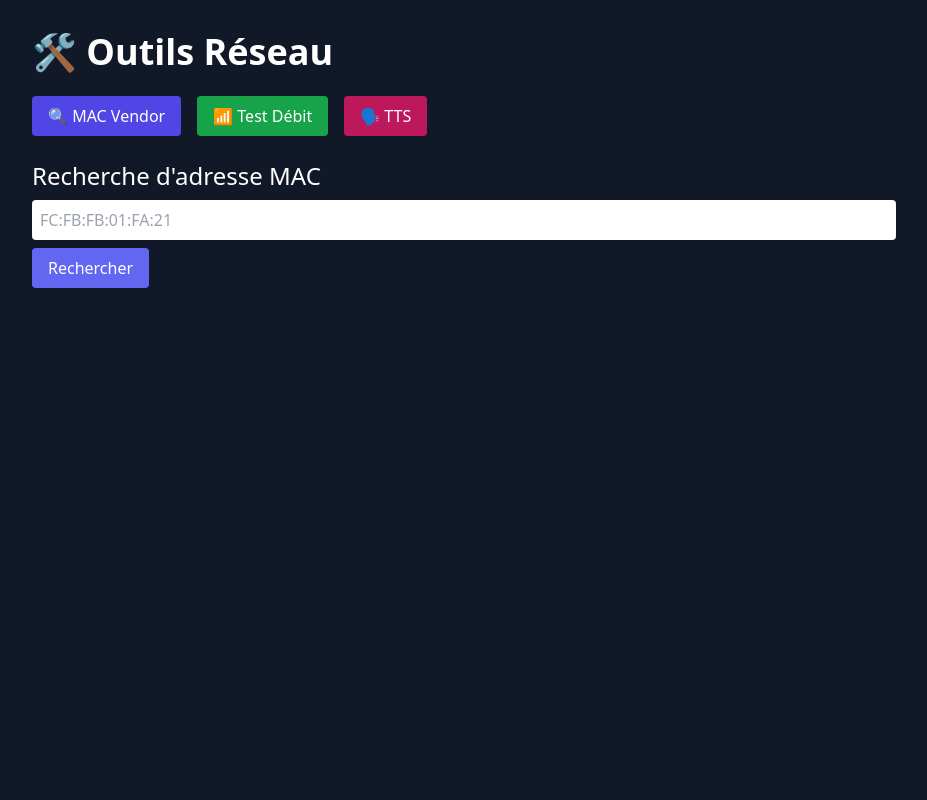
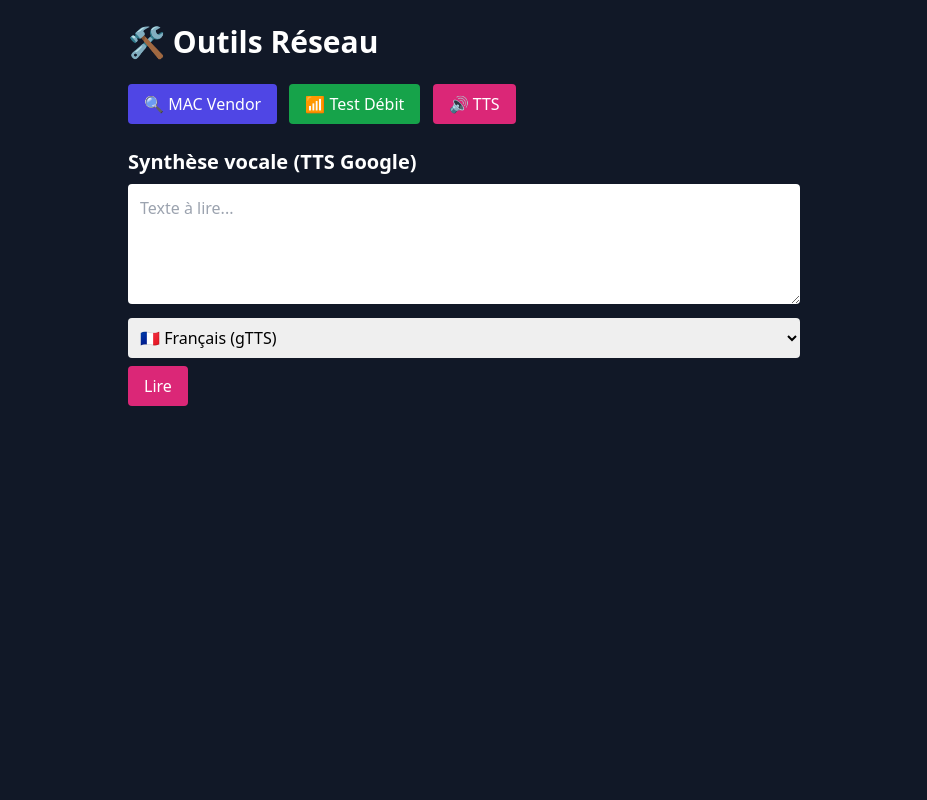
Before and after one commit to milousebw/mikrotik-tools, a Python web app: template templates/index.html in a window 1280 px wide. Shown: the whole page, without its empty margins (176-1103 px from the left). Run offline with Jinja, Linux system fonts and the light colour scheme; the template is opened without the code that fills it, so the values that code supplies are empty; some libraries are stand-ins or nearby versions.

Commit message:
Update index.html

```diff
--- a/templates/index.html
+++ b/templates/index.html
@@ -2,109 +2,55 @@
 <html lang="fr">
 <head>
   <meta charset="UTF-8" />
-  <meta name="viewport" content="width=device-width, initial-scale=1.0"/>
   <title>Outils Réseau</title>
   <script src="https://cdn.tailwindcss.com"></script>
-  <script src="https://unpkg.com/@fortawesome/fontawesome-free/js/all.js"></script>
 </head>
-<body class="bg-gray-900 text-white min-h-screen">
-  <div class="max-w-4xl mx-auto py-8 px-4">
-    <h1 class="text-4xl font-bold mb-6">🛠️ Outils Réseau</h1>
+<body class="bg-gray-900 text-white p-6 font-sans">
+  <div class="max-w-2xl mx-auto space-y-6">
+    <h1 class="text-3xl font-bold mb-4">🛠️ Outils Réseau</h1>
 
-    <!-- Onglets -->
-    <div class="flex gap-4 mb-6">
-      <button class="tab-btn bg-indigo-600 px-4 py-2 rounded" onclick="showTab('mac')">🔍 MAC Vendor</button>
-      <button class="tab-btn bg-green-600 px-4 py-2 rounded" onclick="showTab('speed')">📶 Test Débit</button>
-      <button class="tab-btn bg-pink-700 px-4 py-2 rounded" onclick="showTab('tts')">🗣️ TTS</button>
+    <div class="space-x-2">
+      <button onclick="showTab('mac')" class="px-4 py-2 bg-indigo-600 rounded">🔍 MAC Vendor</button>
+      <button onclick="showTab('speed')" class="px-4 py-2 bg-green-600 rounded">📶 Test Débit</button>
+      <button onclick="showTab('tts')" class="px-4 py-2 bg-pink-600 rounded">🔊 TTS</button>
     </div>
 
-    <!-- MAC Vendor -->
-    <div id="mac" class="tab">
-      <h2 class="text-2xl mb-2">Recherche d'adresse MAC</h2>
-      <input id="macAddress" type="text" placeholder="FC:FB:FB:01:FA:21" class="w-full text-black p-2 rounded mb-2"/>
-      <button onclick="lookupMac()" class="bg-indigo-500 px-4 py-2 rounded">Rechercher</button>
-      <div id="result" class="mt-4"></div>
-    </div>
-
-    <!-- Speedtest -->
-    <div id="speed" class="tab hidden">
-      <h2 class="text-2xl mb-2">Test de débit MikroTik</h2>
-      <input id="targetIp" type="text" placeholder="IP publique" class="w-full text-black p-2 rounded mb-2"/>
-      <input id="targetUser" type="text" placeholder="Utilisateur" class="w-full text-black p-2 rounded mb-2"/>
-      <input id="targetPass" type="password" placeholder="Mot de passe" class="w-full text-black p-2 rounded mb-2"/>
-      <button onclick="runSpeedTest()" class="bg-green-600 px-4 py-2 rounded">Lancer</button>
-      <pre id="speedResult" class="mt-4 whitespace-pre-wrap text-sm"></pre>
-    </div>
-
-    <!-- TTS -->
-    <div id="tts" class="tab hidden">
-      <h2 class="text-2xl mb-2">Synthèse vocale (TTS Google)</h2>
-      <textarea id="ttsText" placeholder="Entrez du texte à lire..." class="w-full text-black p-2 rounded mb-2"></textarea>
-      <select id="ttsVoice" class="w-full text-black p-2 rounded mb-2">
+    <div id="tts" class="tab">
+      <h2 class="text-xl font-semibold mb-2">Synthèse vocale (TTS Google)</h2>
+      <textarea id="ttsText" class="w-full p-3 text-black rounded mb-2" rows="4" placeholder="Texte à lire..."></textarea>
+      <select id="ttsLang" class="w-full p-2 text-black rounded mb-2">
         <option value="fr">🇫🇷 Français (gTTS)</option>
         <option value="en">🇺🇸 English (gTTS)</option>
-        <option value="de">🇩🇪 Allemand (gTTS)</option>
       </select>
-      <button onclick="runTTS()" class="bg-pink-700 px-4 py-2 rounded">Lire</button>
+      <button onclick="sendTTS()" class="bg-pink-600 px-4 py-2 rounded">Lire</button>
       <div id="ttsResult" class="mt-4"></div>
     </div>
   </div>
 
   <script>
     function showTab(id) {
-      document.querySelectorAll('.tab').forEach(t => t.classList.add('hidden'));
-      document.getElementById(id).classList.remove('hidden');
+      document.querySelectorAll('.tab').forEach(t => t.style.display = 'none');
+      document.getElementById(id).style.display = 'block';
     }
+    showTab('tts');
 
-    async function lookupMac() {
-      const mac = document.getElementById('macAddress').value;
-      const result = document.getElementById('result');
-      result.innerHTML = 'Recherche...';
-      try {
-        const res = await fetch('/mac?address=' + encodeURIComponent(mac));
-        const data = await res.json();
-        result.innerHTML = res.ok ? `✅ Fabricant: <b>${data.vendor}</b>` : `❌ ${data.error}`;
-      } catch (e) {
-        result.innerHTML = '❌ Erreur de communication.';
-      }
-    }
+    async function sendTTS() {
+      const text = document.getElementById('ttsText').value;
+      const lang = document.getElementById('ttsLang').value;
+      const result = document.getElementById('ttsResult');
+      result.innerHTML = '⏳ Génération...';
 
-    async function runSpeedTest() {
-      const ip = document.getElementById('targetIp').value;
-      const user = document.getElementById('targetUser').value;
-      const pass = document.getElementById('targetPass').value;
-      const result = document.getElementById('speedResult');
-      result.textContent = 'Test en cours...';
-      try {
-        const res = await fetch(`/speedtest?ip=${ip}&user=${user}&pass=${pass}`);
-        result.textContent = await res.text();
-      } catch (e) {
-        result.textContent = 'Erreur';
-      }
-    }
+      const res = await fetch('/tts', {
+        method: 'POST',
+        headers: { 'Content-Type': 'application/json' },
+        body: JSON.stringify({ text, lang })
+      });
 
-    async function runTTS() {
-      const text = document.getElementById('ttsText').value;
-      const lang = document.getElementById('ttsVoice').value;
-      const result = document.getElementById('ttsResult');
-      result.innerHTML = '⏳ Synthèse en cours...';
-
-      const formData = new FormData();
-      formData.append('text', text);
-      formData.append('voice', lang);
-
-      try {
-        const res = await fetch('/tts', { method: 'POST', body: formData });
-        const data = await res.json();
-        if (data.error) {
-          result.innerHTML = `❌ Erreur TTS: ${data.error}`;
-        } else {
-          result.innerHTML = `
-            ✅ Fichier généré : <a href="/static/${data.file}" target="_blank" class="underline">Écouter MP3</a><br>
-            🔽 <a href="/static/${data.wav}" download class="underline">Télécharger WAV 8kHz</a>`;
-        }
-      } catch (e) {
-        result.innerHTML = '❌ Erreur lors de la synthèse.';
+      const data = await res.json();
+      if (data.audio) {
+        result.innerHTML = \`<audio controls autoplay class="mt-4 w-full"><source src="\${data.audio}" type="audio/mp3"></audio>\`;
+      } else {
+        result.innerHTML = "❌ Erreur TTS : " + (data.error || "Inconnue");
       }
     }
   </script>
```
